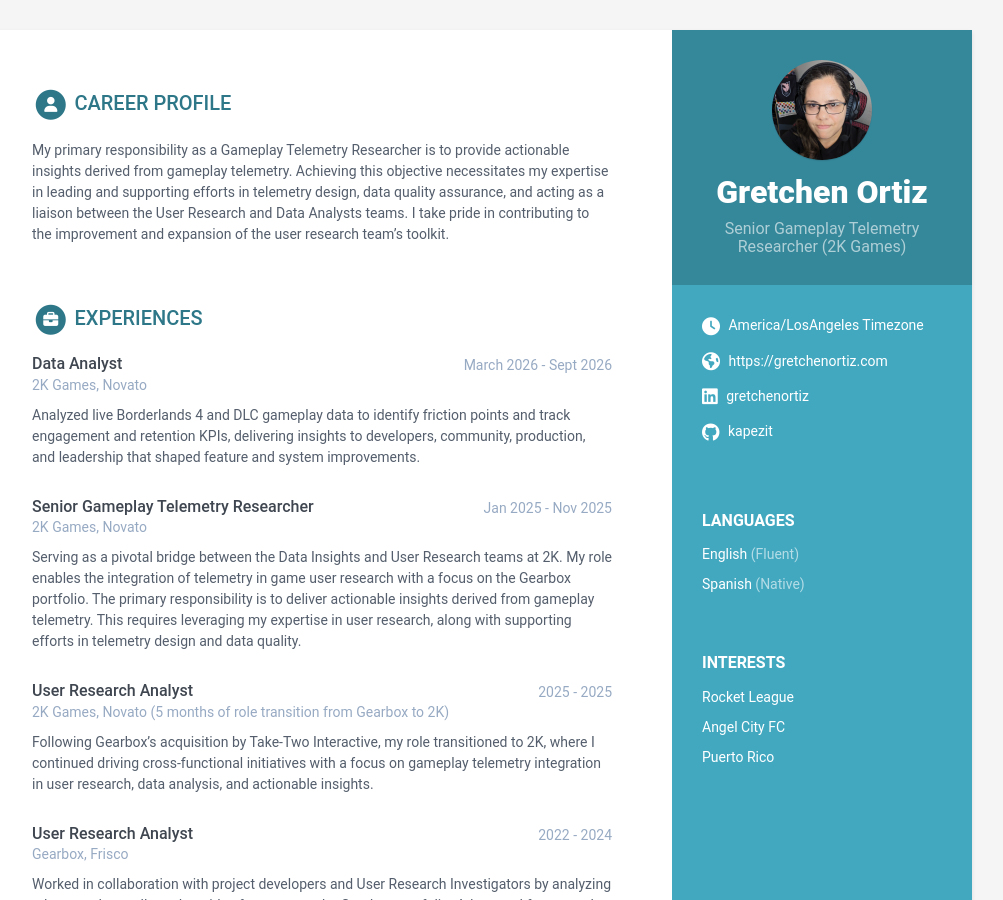
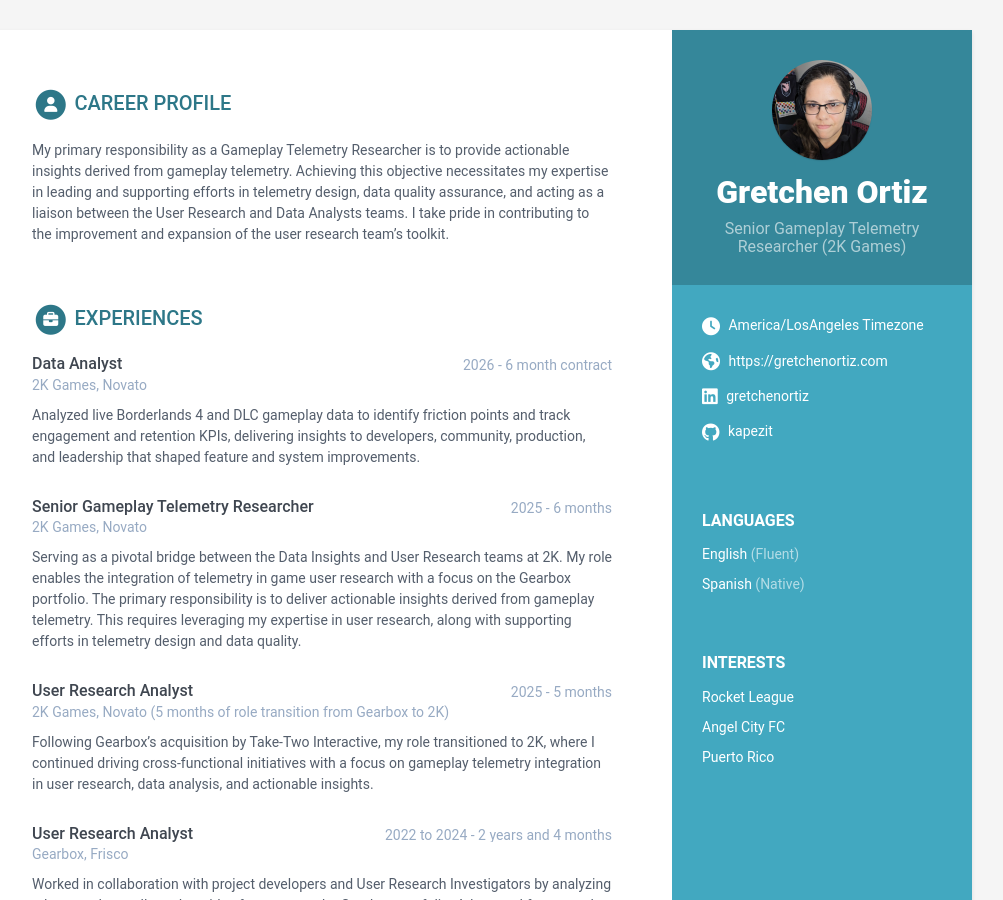
Before and after one commit to kapezit/kapezit.github.io, a Jekyll site: the page built from index.html, in a window 1280 px wide and 900 px high. Shown: the whole window, without its empty margins (168-1171 px from the left). Built offline with Jekyll 4.4.1, drawn with Linux system fonts in a browser that asks for light colours.

Commit message:
Clarify time descriptions for job roles
Updated time descriptions for various roles to provide clearer contract durations.

```diff
--- a/_data/data.yml
+++ b/_data/data.yml
@@ -66,27 +66,27 @@ experiences:
     info:
 
       - role: Data Analyst
-        time: March 2026 - Sept 2026
+        time: 2026 - 6 month contract
         company: 2K Games, Novato
         details: |
           Analyzed live Borderlands 4 and DLC gameplay data to identify friction points and track engagement and retention KPIs, delivering insights to developers, community, production, and leadership that shaped feature and system improvements.
 
 
       - role: Senior Gameplay Telemetry Researcher
-        time: Jan 2025 - Nov 2025
+        time: 2025 - 6 months
         company: 2K Games, Novato
         details: |
           Serving as a pivotal bridge between the Data Insights and User Research teams at 2K. My role enables the integration of telemetry in game user research with a focus on the Gearbox portfolio.
           The primary responsibility is to deliver actionable insights derived from gameplay telemetry. This requires leveraging my expertise in user research, along with supporting efforts in telemetry design and data quality.
 
       - role: User Research Analyst
-        time: 2025 - 2025
+        time: 2025 - 5 months
         company: 2K Games, Novato (5 months of role transition from Gearbox to 2K)
         details: |
           Following Gearbox's acquisition by Take-Two Interactive, my role transitioned to 2K, where I continued driving cross-functional initiatives with a focus on gameplay telemetry integration in user research, data analysis, and actionable insights.
 
       - role: User Research Analyst
-        time: 2022 - 2024
+        time: 2022 to 2024 - 2 years and 4 months
         company: Gearbox, Frisco
         details: |
           Worked in collaboration with project developers and User Research Investigators by analyzing telemetry data collected on titles from across the Gearbox portfolio.
```
